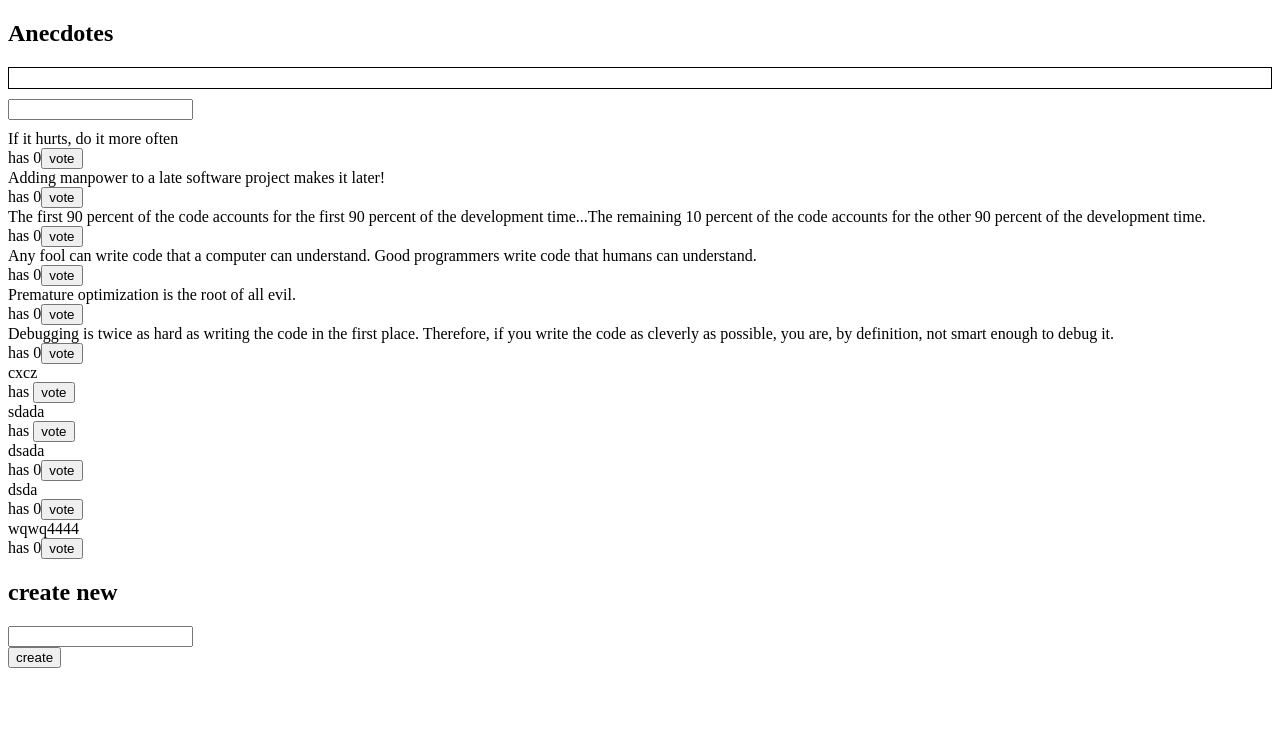
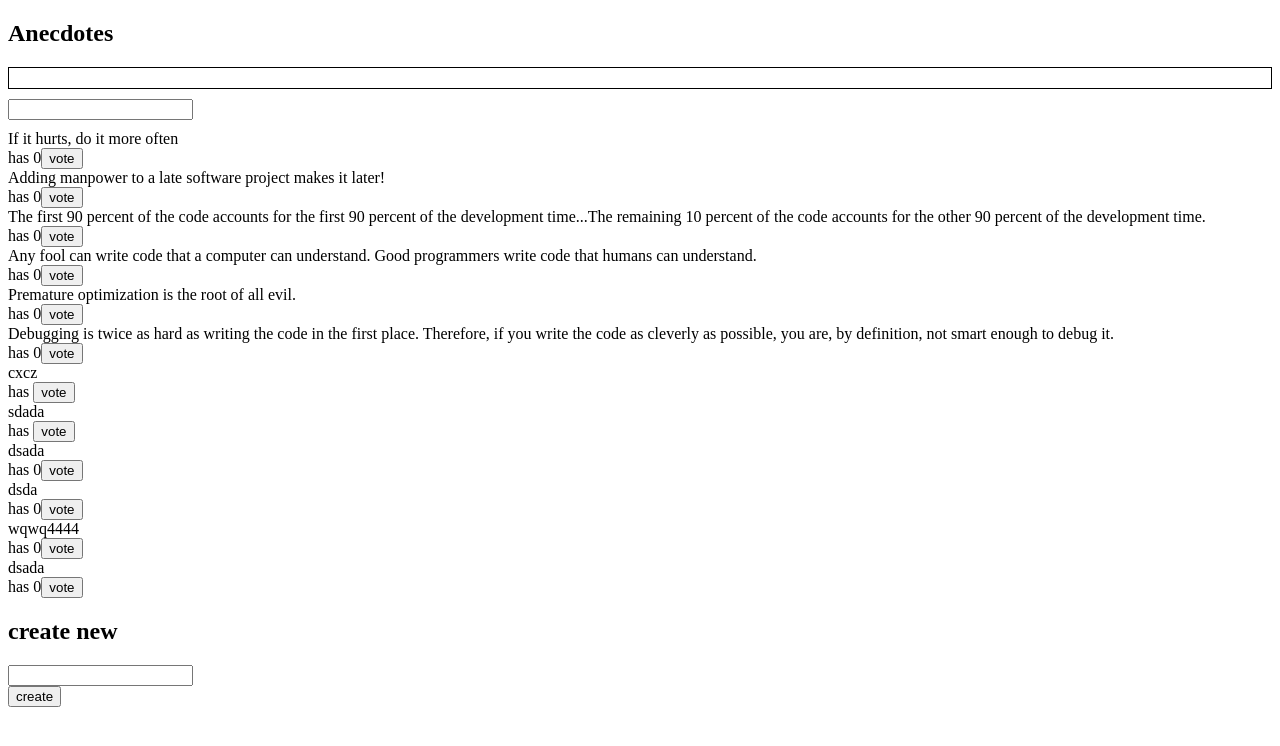
Before and after one commit to skvoren/skvoren-fullstack-open-2022-part6, a React (Create React App) app in the folder redux-anecdotes/: page / in a window 1280 px wide. Shown: the top 746 px of the page. Built offline with nearby package versions, Linux system fonts and the light colour scheme; data requests are answered from the project's data file.

Commit message:
exercise 6.19

```diff
--- a/redux-anecdotes/db.json
+++ b/redux-anecdotes/db.json
@@ -53,6 +53,11 @@
       "content": "wqwq4444",
       "votes": 0,
       "id": "Ziy8xQI"
+    },
+    {
+      "content": "dsada",
+      "votes": 0,
+      "id": "riBeQzB"
     }
   ]
 }
--- a/redux-anecdotes/src/components/Notification.js
+++ b/redux-anecdotes/src/components/Notification.js
@@ -1,7 +1,7 @@
-import {useSelector} from "react-redux";
+import {connect} from "react-redux";
 
-const Notification = () => {
-  const notification = useSelector(state => state.notification)
+const Notification = (props) => {
+  const notification = props.notification
   const style = {
     border: 'solid',
     padding: 10,
@@ -14,4 +14,12 @@ const Notification = () => {
   )
 }
 
-export default Notification
+const mapStateToProps = (state) => {
+  return {
+    notification: state.notification
+  }
+}
+
+const ConnectedNotification = connect(mapStateToProps)(Notification)
+
+export default ConnectedNotification
```
